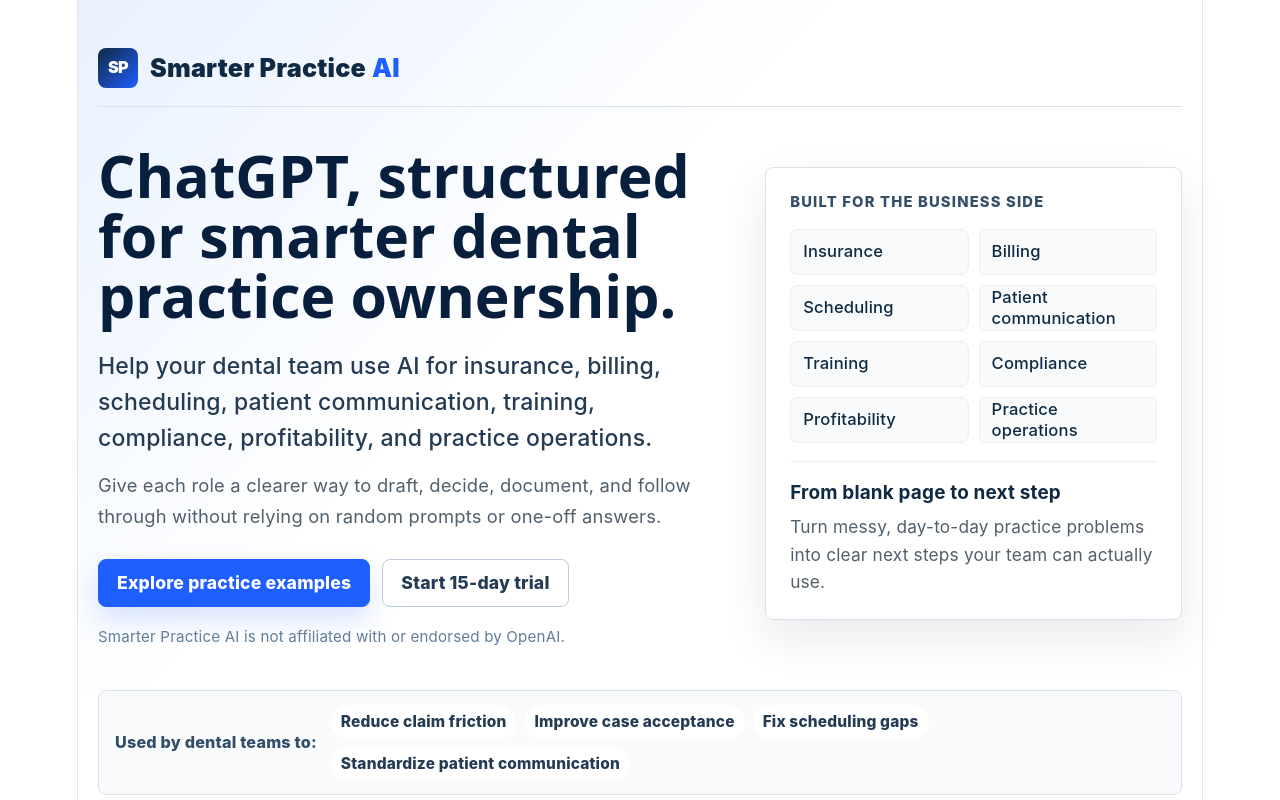
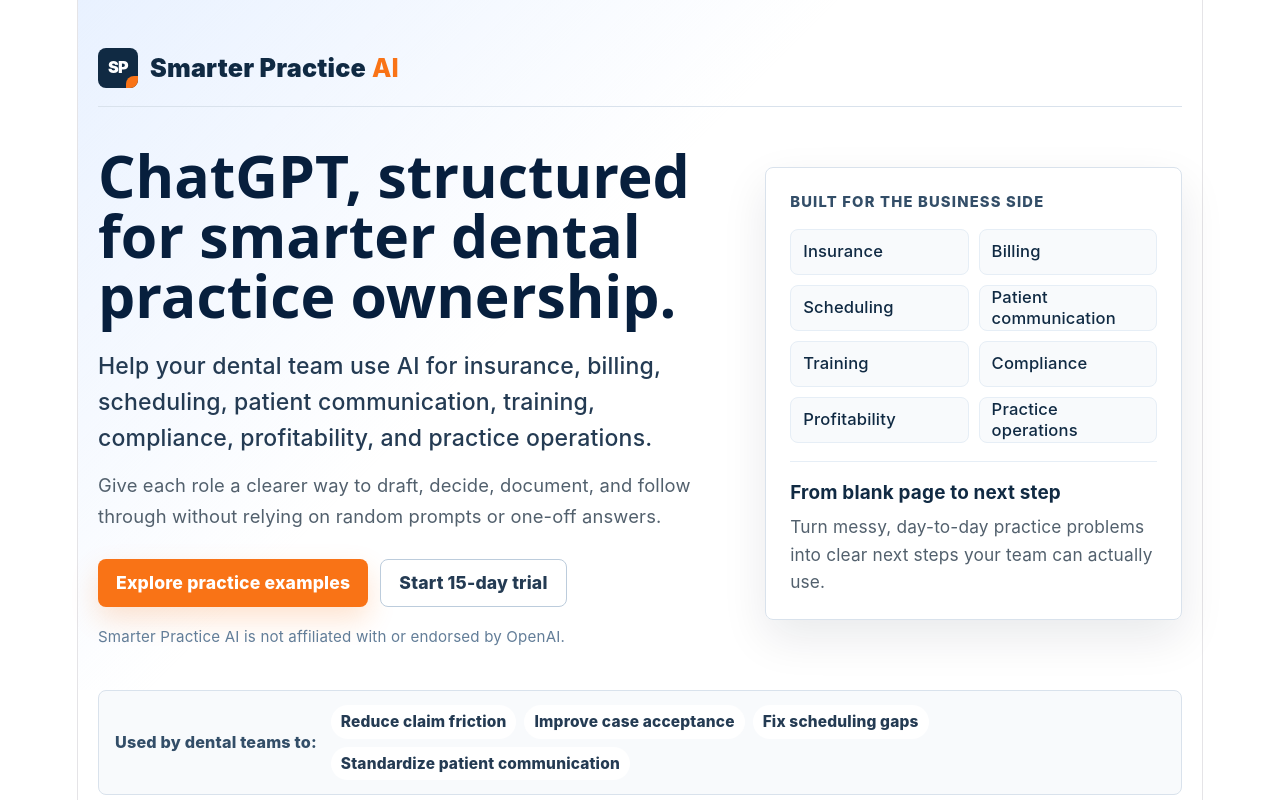
Before and after one commit to jeremyphelps-SP/smarterpractice-site, a React (Vite) app: page / in a window 1280 px wide. Shown: the top 800 px of the page. Built offline with nearby package versions, Linux system fonts and the light colour scheme.

Commit message:
Brand: refine orange usage and reduce visual noise

```diff
--- a/src/components/Hero.css
+++ b/src/components/Hero.css
@@ -31,16 +31,29 @@
 }
 
 .homepage-hero__mark {
+  position: relative;
   display: grid;
   width: 40px;
   height: 40px;
   place-items: center;
+  overflow: hidden;
   border-radius: 8px;
-  background: linear-gradient(135deg, #102a43, #1f5eff);
+  background: #102a43;
   color: #ffffff;
   font-size: 0.9rem;
   font-weight: 900;
   letter-spacing: -0.04em;
+}
+
+.homepage-hero__mark::after {
+  content: "";
+  position: absolute;
+  right: 0;
+  bottom: 0;
+  width: 12px;
+  height: 12px;
+  border-top-left-radius: 8px;
+  background: #f97316;
 }
 
 .homepage-hero__inner {
@@ -58,13 +71,14 @@
 }
 
 .brand-primary {
+  color: #102a43;
   font-weight: 900;
 }
 
 .brand-secondary {
   margin-left: 6px;
-  color: #1f5eff;
-  font-weight: 900;
+  color: #f97316;
+  font-weight: 800;
 }
 
 .homepage-hero h1 {
@@ -118,10 +132,10 @@
 }
 
 .homepage-hero__button--primary {
-  border: 1px solid #1f5eff;
-  background: #1f5eff;
+  border: none;
+  background: #f97316;
   color: #ffffff;
-  box-shadow: 0 12px 28px rgba(31, 94, 255, 0.18);
+  box-shadow: 0 12px 28px rgba(249, 115, 22, 0.2);
 }
 
 .homepage-hero__button--secondary {
@@ -137,7 +151,8 @@
 
 .homepage-hero__button--primary:hover,
 .homepage-hero__button--primary:focus-visible {
-  box-shadow: 0 16px 34px rgba(31, 94, 255, 0.22);
+  background: #ea580c;
+  box-shadow: 0 16px 34px rgba(234, 88, 12, 0.22);
 }
 
 .homepage-hero__button:focus-visible {
```
